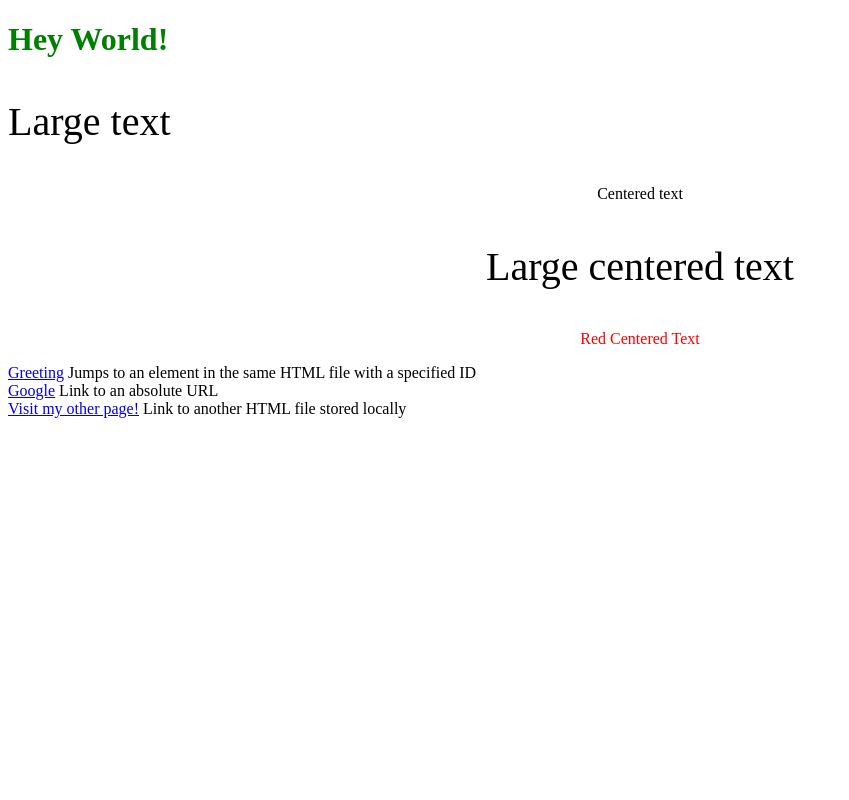
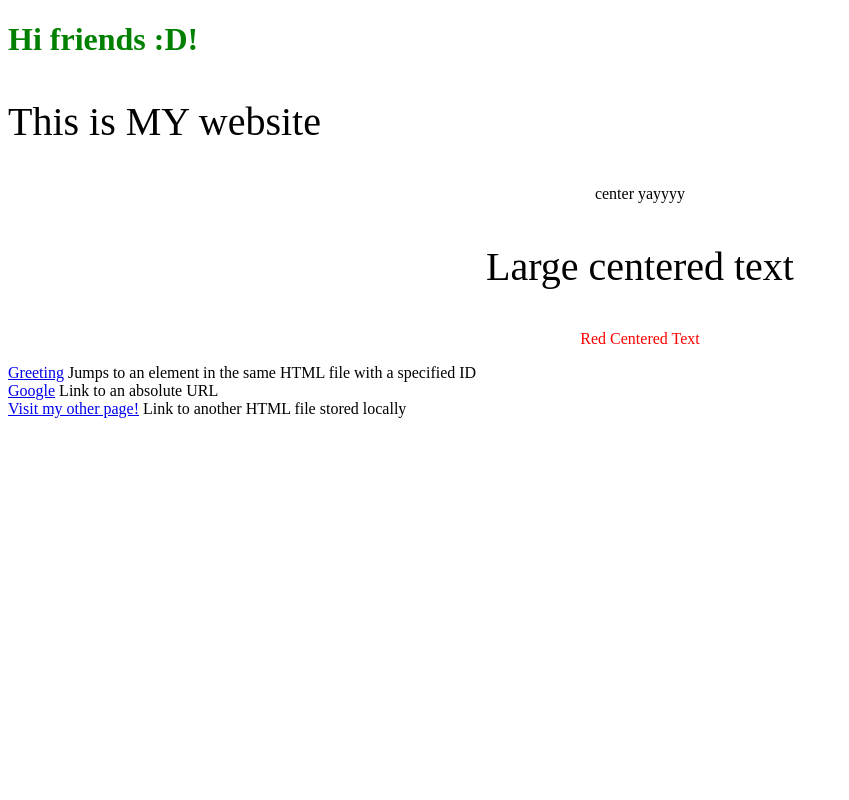
Before and after one commit to ekimz/ekimz.github.io, a plain HTML site: page index.html in a window 1280 px wide. Shown: the top 800 px of the page, without its empty margins (0-849 px from the left). Drawn offline with Linux system fonts and the light colour scheme.

Commit message:
say words
yay

```diff
--- a/index.html
+++ b/index.html
@@ -5,9 +5,9 @@
   </head>
 
   <body>
-    <h1>Hey World!</h1>
-    <p class="make-me-huge">Large text</p>
-    <p class="make-me-centered">Centered text</p>
+    <h1>Hi friends :D!</h1>
+    <p class="make-me-huge">This is MY website</p>
+    <p class="make-me-centered">center yayyyy</p>
     <p class="make-me-huge make-me-centered">Large centered text</p>
     <p class="make-me-red make-me-centered">Red Centered Text</p>
     <a href="#greeting">Greeting</a> Jumps to an element in the same HTML file with a specified ID<br>
```
